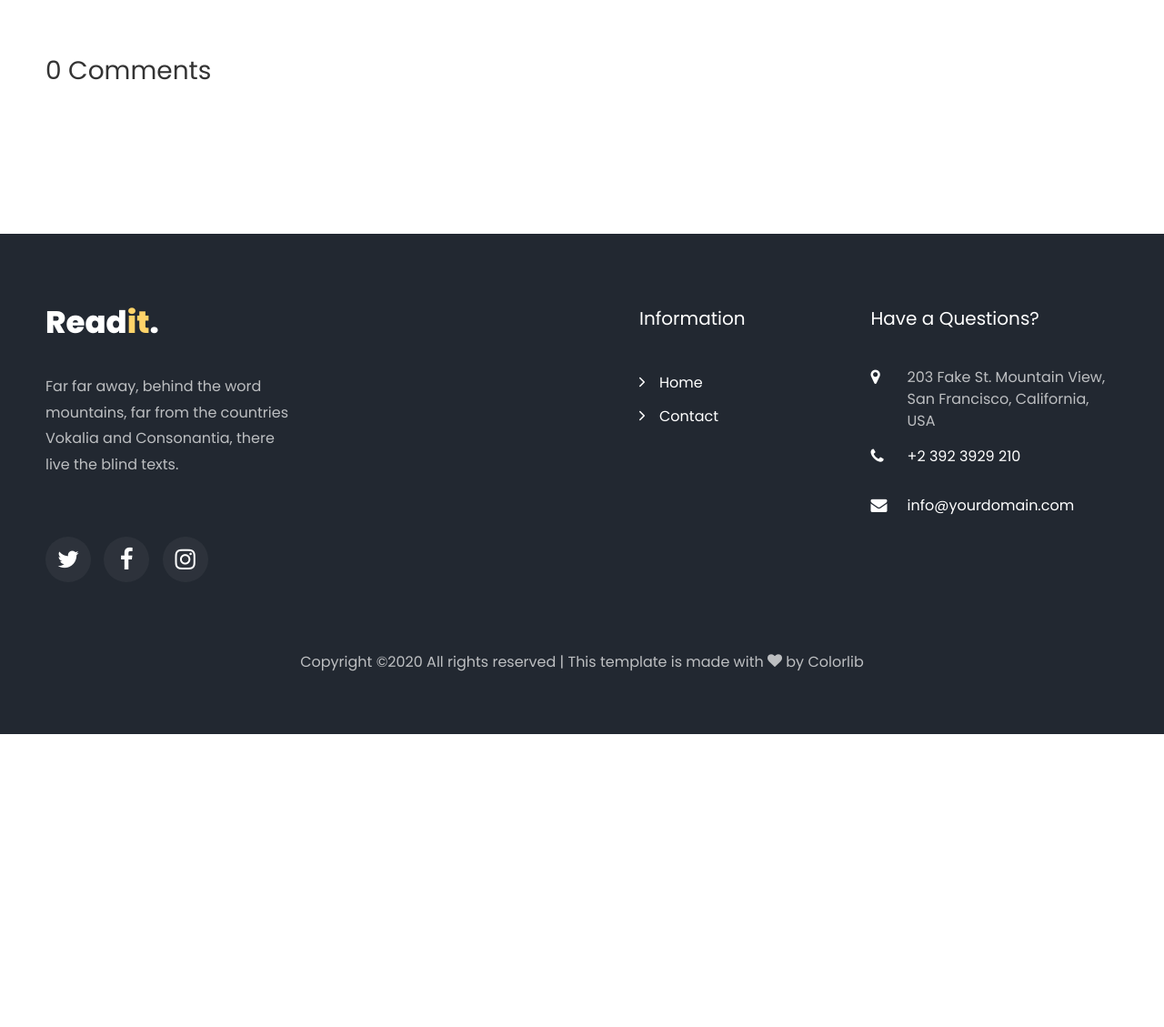
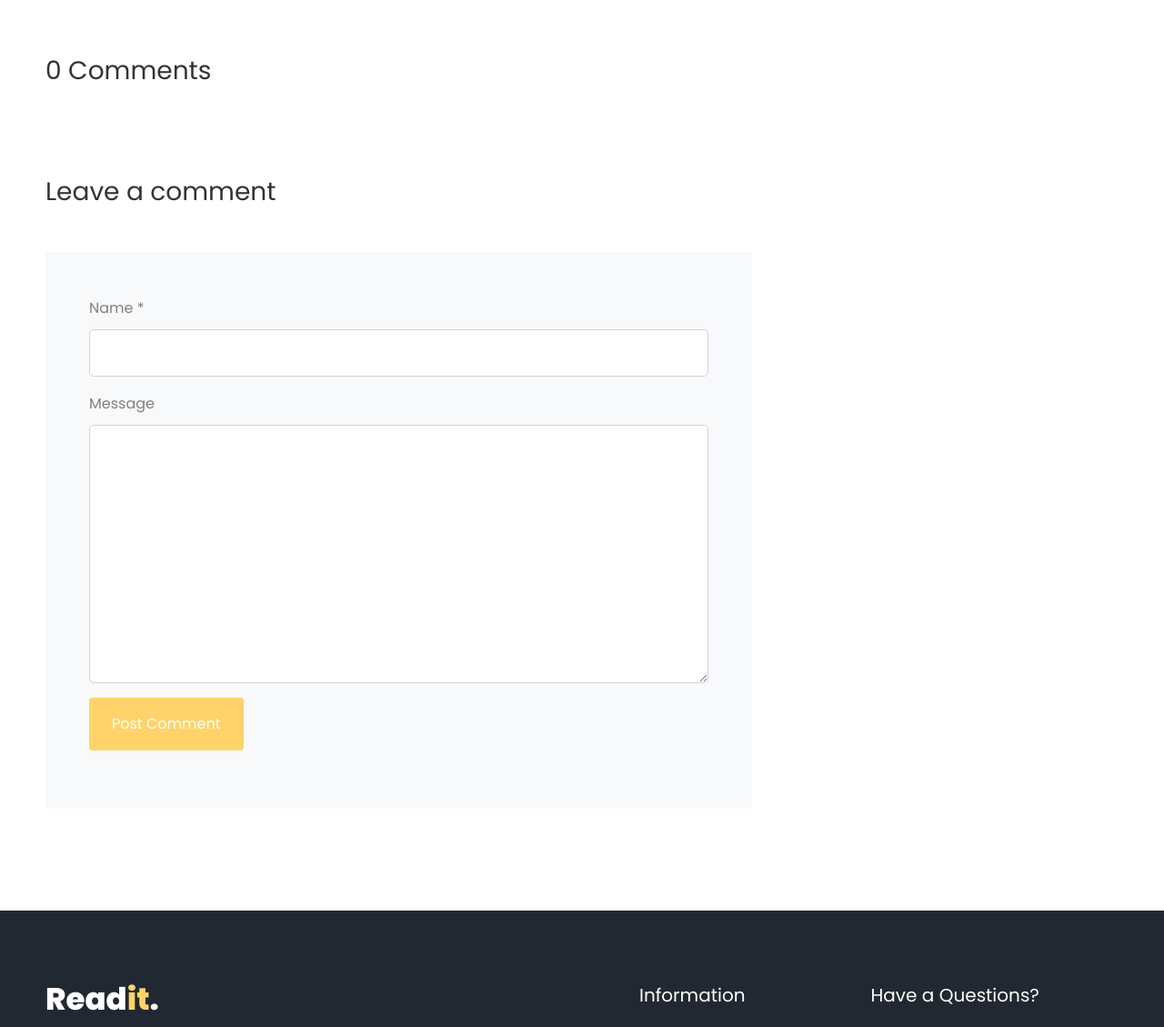
Before and after one commit to webiepscf/PROJET_READIT, a PHP site: page /?postId=61 in a window 1280 px wide. Shown: the part 2285-3414 px from the top of the page at 91% size. Before the commit the page ends 3092 px from the top, so only its background shows below. Run offline with PHP 8.4, Linux system fonts and the light colour scheme; data comes from the database, SQL or seed files in the repository; data that the repository does not hold is empty; some libraries are stand-ins or nearby versions; some web fonts are replaced.

Commit message:
Détails d'un post - Formulaire
Intégration du formulaire d'ajout d'un commentaire

```diff
--- /dev/null
+++ b/app/vues/comments/_addForm.php
@@ -0,0 +1,23 @@
+<?php
+/*
+  ./app/vues/comments/_addForm.php
+ */
+ ?>
+ <div class="comment-form-wrap pt-5">
+   <h3 class="mb-5">Leave a comment</h3>
+   <form action="#" class="p-5 bg-light" method="post">
+     <div class="form-group">
+       <label for="name">Name *</label>
+       <input type="text" class="form-control" id="name">
+     </div>
+     <div class="form-group">
+       <label for="message">Message</label>
+       <textarea name="" id="message" cols="30" rows="10" class="form-control"></textarea>
+     </div>
+     <div class="form-group">
+       <input type="hidden" name="postId" value="4" />
+       <input type="submit" value="Post Comment" class="btn py-3 px-4 btn-primary">
+     </div>
+
+   </form>
+ </div>
--- a/app/vues/comments/indexByPostId.php
+++ b/app/vues/comments/indexByPostId.php
@@ -24,4 +24,7 @@
 
    </ul>
    <!-- END comment-list -->
+
+   <?php include '../app/vues/comments/_addForm.php'; ?>
+
  </div>
```
